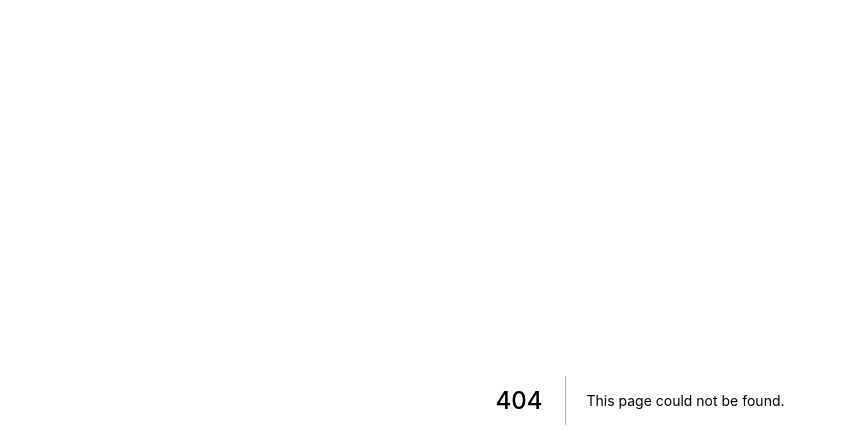
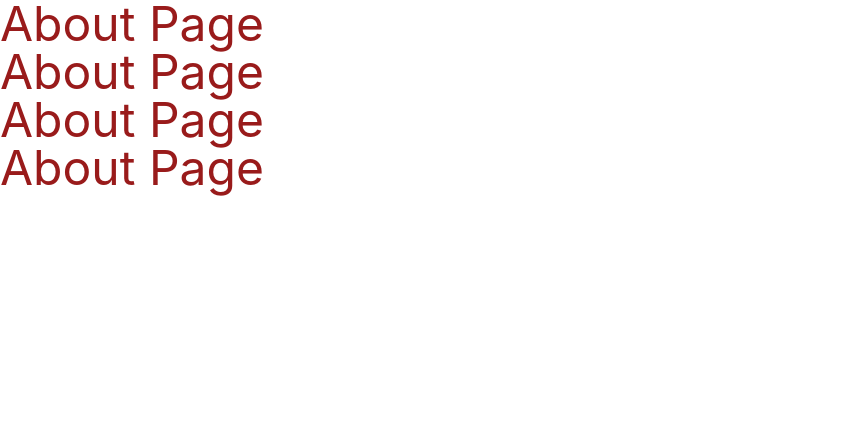
Before and after one commit to resatu/leanexo, a Next.js app: page /about in a window 1280 px wide. Before the commit this address had no page. Shown: the top 448 px of the page, without its empty margins (0-846 px from the left). Built offline with nearby package versions, Linux system fonts and the light colour scheme.

Commit message:
first commit

```diff
--- a/package.json
+++ b/package.json
@@ -11,5 +11,10 @@
     "next": "10.2.0",
     "react": "17.0.2",
     "react-dom": "17.0.2"
+  },
+  "devDependencies": {
+    "autoprefixer": "^10.2.5",
+    "postcss": "^8.2.13",
+    "tailwindcss": "^2.1.2"
   }
 }
--- /dev/null
+++ b/pages/about.js
@@ -0,0 +1,21 @@
+const About = () => {
+    var myArr = [1, 2, 3, 4];
+    return (
+        <div>
+            {
+                myArr.map(i => {
+                    return <h1 key={i} className="text-5xl text-red-800" >About Page</h1>
+                }
+                )
+            }
+        </div>
+    )
+}
+export default About
+
+
+
+// const a = [a, b, c, d, e, f]
+// return ({
+//     a.forEach(i => { <h1>About Page</h1> })
+// })
--- /dev/null
+++ b/postcss.config.js
@@ -0,0 +1,6 @@
+module.exports = {
+  plugins: {
+    tailwindcss: {},
+    autoprefixer: {},
+  },
+}
--- a/styles/globals.css
+++ b/styles/globals.css
@@ -1,3 +1,7 @@
+@tailwind base;
+@tailwind components;
+@tailwind utilities;
+
 html,
 body {
   padding: 0;
--- /dev/null
+++ b/tailwind.config.js
@@ -0,0 +1,12 @@
+module.exports = {
+  purge: [
+    "./src/**/*.{ts,tsx}"],
+  darkMode: false, // or 'media' or 'class'
+  theme: {
+    extend: {},
+  },
+  variants: {
+    extend: {},
+  },
+  plugins: [],
+}
```
Also changed, not shown: tasks.txt (added), 1 other file (tests, documents, lock files or other folders).
